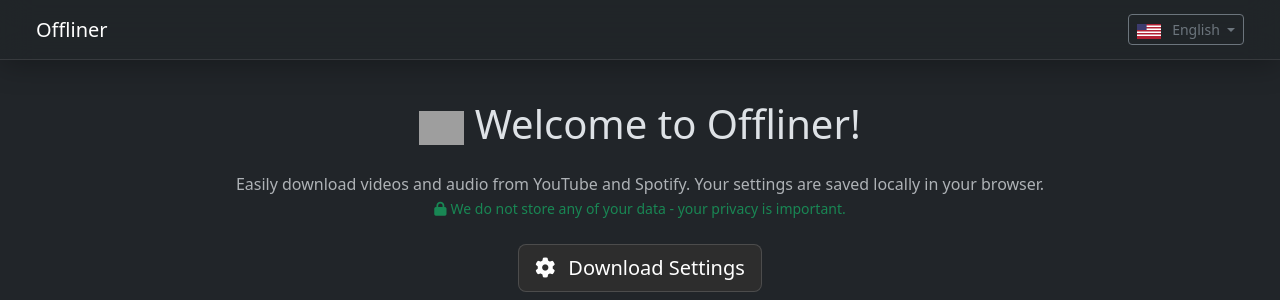
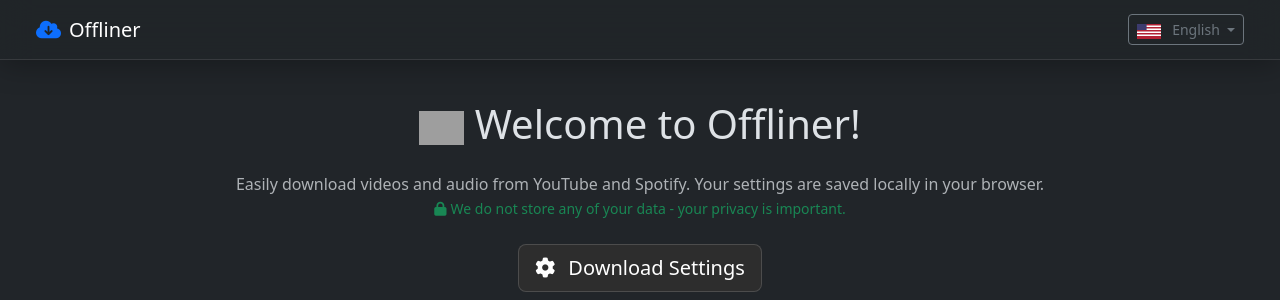
Before and after one commit to Fvitu/Offliner, a Flask app: page /dashboard in a window 1280 px wide. Shown: the top 300 px of the page. Run offline with Flask 3, Linux system fonts and the light colour scheme; some libraries are stand-ins or nearby versions; grey boxes are pictures that could not be loaded.

Commit message:
refactor(ui): migrate from FontAwesome Pro to FontAwesome Free CDN
- Replace site-assets.fontawesome.com Pro stylesheets with FontAwesome 6 Free CDN (cdnjs v6.7.2)
- Replace Pro-only fa-duotone fa-down-to-bracket with fa-solid fa-cloud-arrow-down in navbar
- Replace Pro-only fa-gauge-low with fa-gauge-simple in audio/video quality settings

```diff
--- a/templates/dashboard.html
+++ b/templates/dashboard.html
@@ -7,7 +7,7 @@
 <nav class="navbar navbar-dark fixed-top navbar-glass">
     <div class="container-fluid">
         <a class="navbar-brand" href="{{url_for('dashboard')}}">
-            <i class="fa-duotone fa-down-to-bracket"></i> Offliner
+            <i class="fa-solid fa-cloud-arrow-down text-primary me-2"></i>Offliner
         </a>
         <div class="ms-auto d-flex align-items-center">
             <div class="dropdown">
@@ -329,7 +329,7 @@
                                             <input class="form-check-input" type="radio" name="audio_video_quality"
                                                    id="qualityMin" value="min">
                                             <span class="form-check-label">
-                                                <i class="fa-solid fa-gauge-low text-success me-1"></i>
+                                                <i class="fa-solid fa-gauge-simple text-success me-1"></i>
                                                 <strong data-i18n="modal.qualityMin">Minimum</strong>
                                                 <small class="text-muted ms-2">64 kbps</small>
                                             </span>
--- a/templates/layout.html
+++ b/templates/layout.html
@@ -12,11 +12,8 @@
 				src="https://cdn.jsdelivr.net/npm/bootstrap@5.3.2/dist/js/bootstrap.bundle.min.js"
 				integrity="sha384-C6RzsynM9kWDrMNeT87bh95OGNyZPhcTNXj1NW7RuBCsyN/o0jlpcV8Qyq46cDfL"
 				crossorigin="anonymous"></script>
-		<!-- Font Awesome -->
-		<link rel="stylesheet" href="https://site-assets.fontawesome.com/releases/v6.4.2/css/all.css" />
-		<link rel="stylesheet" href="https://site-assets.fontawesome.com/releases/v6.4.2/css/sharp-solid.css" />
-		<link rel="stylesheet" href="https://site-assets.fontawesome.com/releases/v6.4.2/css/sharp-regular.css" />
-		<link rel="stylesheet" href="https://site-assets.fontawesome.com/releases/v6.4.2/css/sharp-light.css" />
+		<!-- Font Awesome Free -->
+		<link rel="stylesheet" href="https://cdnjs.cloudflare.com/ajax/libs/font-awesome/6.7.2/css/all.min.css" integrity="sha512-Evv84Mr4kqVGRNSgIGL/F/aIDqQb7xQ2vcrdIwxfjThSH8CSR7PBEakCr51Ck+w+/U6swU2Im1vVX0SVk9ABhg==" crossorigin="anonymous" referrerpolicy="no-referrer" />
 		<!-- JQuery -->
 		<script
 				src="https://code.jquery.com/jquery-3.7.1.min.js"
```
